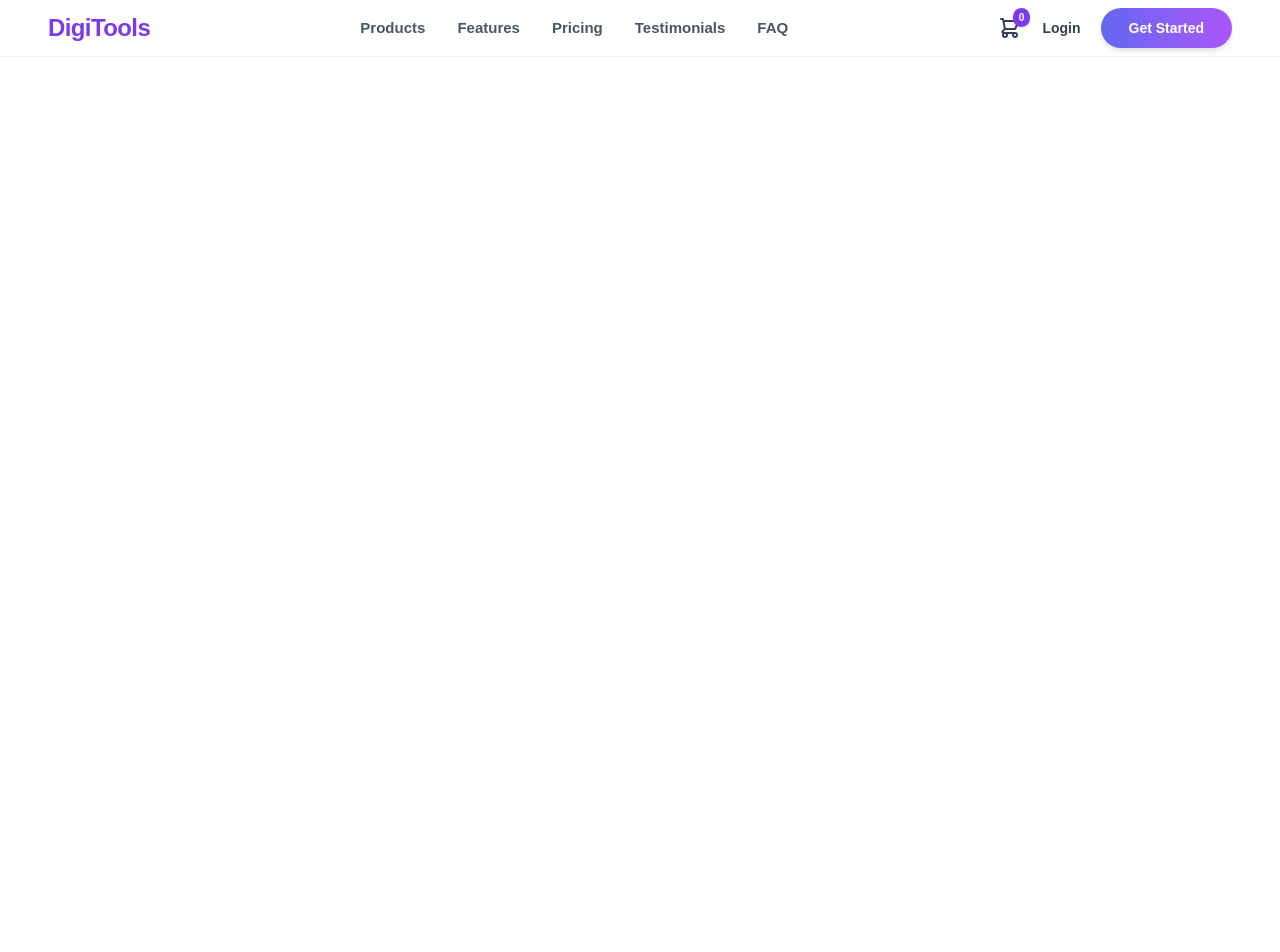
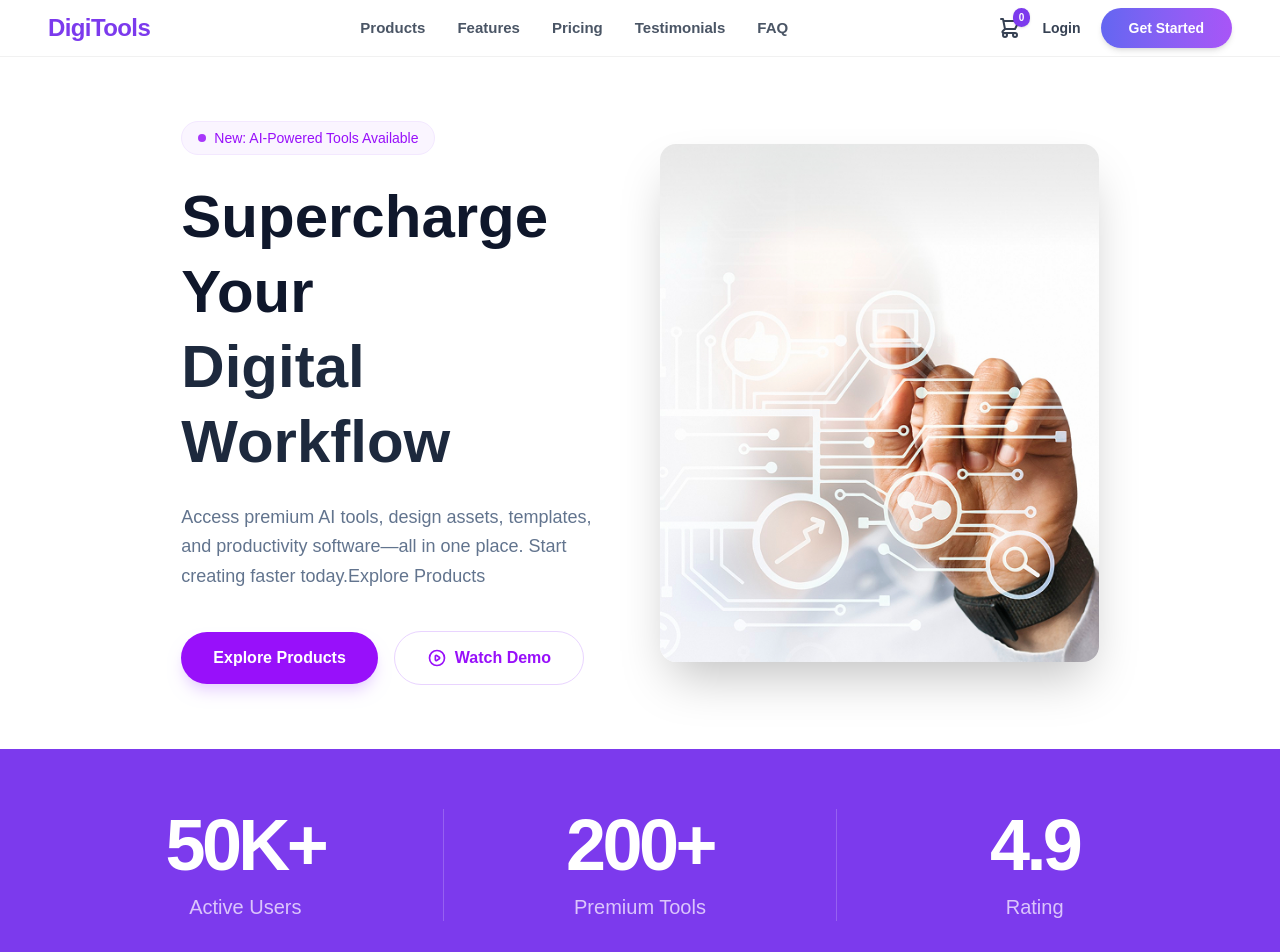
Before and after one commit to Mahamudur10/Assignment-6-Batch-13, a React (Vite) app: page / in a window 1280 px wide. Shown: the top 952 px of the page. Before the commit the page ends 800 px from the top, so only its background shows below. Built offline with nearby package versions, Linux system fonts and the light colour scheme.

Commit message:
added herosection and statsSection

```diff
--- a/src/App.jsx
+++ b/src/App.jsx
@@ -1,12 +1,17 @@
 
 import './App.css'
+import HeroSection from './components/HeroSection'
 import Navbar from './components/Navbar'
+import StatsSection from './components/StatsSection'
+
 function App() {
 
 
   return (
     <>
       <Navbar></Navbar>
+      <HeroSection></HeroSection>
+      <StatsSection></StatsSection>
     </>
   )
 }
--- /dev/null
+++ b/src/components/HeroSection.jsx
@@ -0,0 +1,70 @@
+import React from 'react';
+
+const HeroSection = () => {
+    return (
+        <section className="max-w-11/12 mx-auto bg-white py-16 px-6 md:px-20 lg:px-32 flex flex-col md:flex-row items-center justify-between gap-10">
+            {/* Left Content */}
+            <div className="flex-1 space-y-6">
+                {/* Badge */}
+                <div className="inline-flex items-center gap-2 bg-purple-50 text-purple-600 px-4 py-1.5 rounded-full text-sm font-medium border border-purple-100">
+                    <span className="w-2 h-2 bg-purple-600 rounded-full animate-pulse"></span>
+                    New: AI-Powered Tools Available
+                </div>
+
+                {/* Heading */}
+                <h1 className="text-4xl md:text-6xl font-extrabold text-slate-900 leading-tight">
+                    Supercharge Your <br />
+                    <span className="text-slate-800">Digital Workflow</span>
+                </h1>
+
+                {/* Description */}
+                <p className="text-slate-500 text-lg max-w-lg leading-relaxed">
+                    Access premium AI tools, design assets, templates, and productivity
+                    software—all in one place. Start creating faster today.Explore Products
+                </p>
+
+                {/* Buttons */}
+                <div className="flex items-center gap-4 pt-4">
+                    <button className="bg-purple-600 hover:bg-purple-700 text-white px-8 py-3.5 rounded-full font-semibold transition-all shadow-lg shadow-purple-200">
+                        Explore Products
+                    </button>
+
+                    <button className="flex items-center gap-2 border border-purple-200 text-purple-600 px-8 py-3.5 rounded-full font-semibold hover:bg-purple-50 transition-all">
+                        <svg
+                            className="w-5 h-5"
+                            fill="none"
+                            stroke="currentColor"
+                            viewBox="0 0 24 24"
+                        >
+                            <path
+                                strokeLinecap="round"
+                                strokeLinejoin="round"
+                                strokeWidth={2}
+                                d="M14.752 11.168l-3.197-2.132A1 1 0 0010 9.87v4.263a1 1 0 001.555.832l3.197-2.132a1 1 0 000-1.664z" />
+                            <path
+                                strokeLinecap="round"
+                                strokeLinejoin="round"
+                                strokeWidth={2}
+                                d="M21 12a9 9 0 11-18 0 9 9 0 0118 0z"
+                            />
+                        </svg>
+                        Watch Demo
+                    </button>
+                </div>
+            </div>
+
+            {/* Right Image */}
+            <div className="flex-1 relative">
+                <div className="w-full max-w-125 ml-auto">
+                    <img
+                        src="/assets/banner.png"
+                        alt="Digital Workflow Banner"
+                        className="w-full h-auto rounded-2xl shadow-2xl object-cover"
+                    />
+                </div>
+            </div>
+        </section>
+    );
+};
+
+export default HeroSection;
--- /dev/null
+++ b/src/components/StatsSection.jsx
@@ -0,0 +1,47 @@
+import React from 'react';
+
+const StatsSection = () => {
+  return (
+    <section className="bg-[#7C3AED] py-10 md:py-15">
+
+      <div className="max-w-8xl mx-auto px-6 lg:px-12">
+
+        {/* Grid Container */}
+        <div className="grid grid-cols-1 md:grid-cols-3 gap-8 md:gap-0 items-center justify-center text-white">
+
+          {/* Active Users */}
+          <div className="flex flex-col items-center text-center space-y-3 px-4">
+            <h2 className="text-5xl md:text-6xl lg:text-7xl font-[900] tracking-tighter">
+              50K+
+            </h2>
+            <p className="text-purple-100 text-lg md:text-xl font-medium opacity-80">
+              Active Users
+            </p>
+          </div>
+
+          <div className="flex flex-col items-center text-center space-y-3 px-4 border-y border-white/10 md:border-y-0 md:border-x md:border-white/20 py-8 md:py-0">
+            <h2 className="text-5xl md:text-6xl lg:text-7xl font-[900] tracking-tighter">
+              200+
+            </h2>
+            <p className="text-purple-100 text-lg md:text-xl font-medium opacity-80">
+              Premium Tools
+            </p>
+          </div>
+
+          {/* Rating */}
+          <div className="flex flex-col items-center text-center space-y-3 px-4">
+            <h2 className="text-5xl md:text-6xl lg:text-7xl font-[900] tracking-tighter">
+              4.9
+            </h2>
+            <p className="text-purple-100 text-lg md:text-xl font-medium opacity-80">
+              Rating
+            </p>
+          </div>
+
+        </div>
+      </div>
+    </section>
+  );
+};
+
+export default StatsSection;
```
